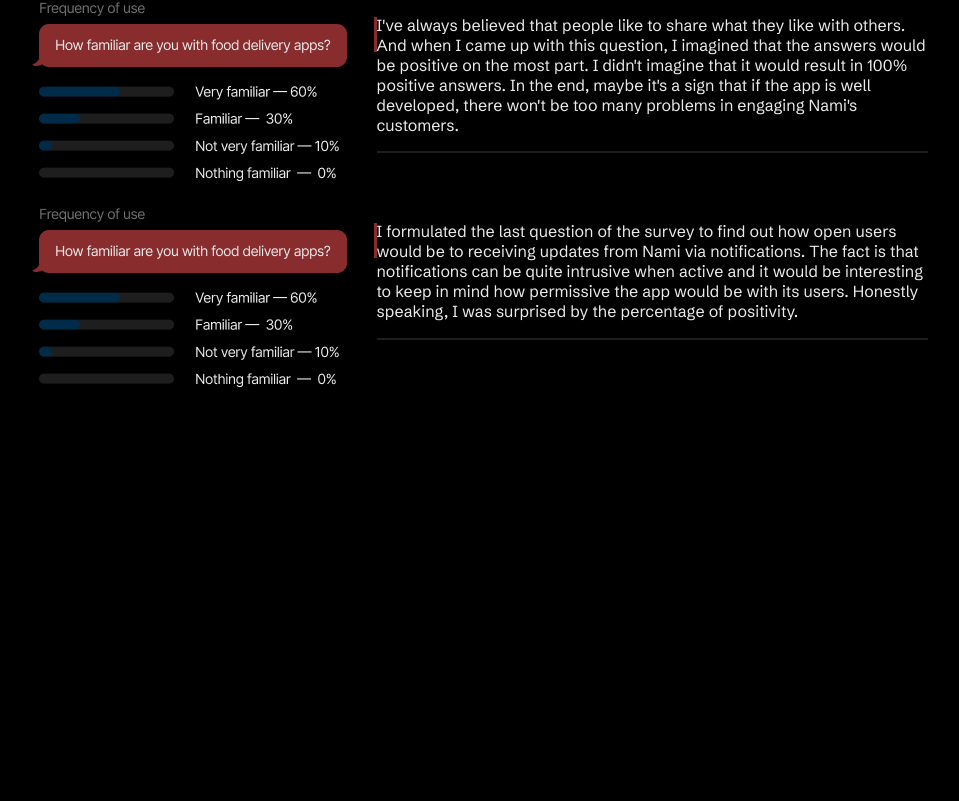
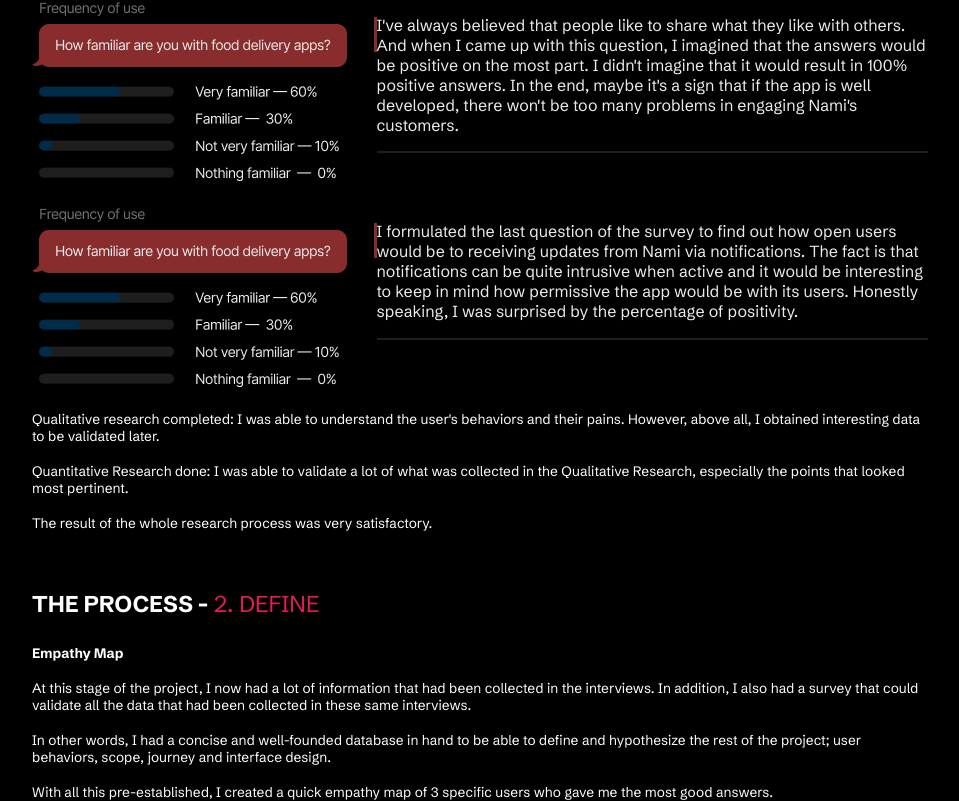
Before and after one commit to ViniciusHere/PortfolioBrenoNeves, a React (Vite) app: page /portfolioBrenoNeves/WorkNami in a window 1280 px wide. Shown: the part 4527-5328 px from the top of the page, without its empty margins (160-1119 px from the left). Before the commit the page ends 4919 px from the top, so only its background shows below. Built offline with nearby package versions, Linux system fonts and the light colour scheme.

Commit message:
Adicionando textos a pagina nami

```diff
--- a/src/pages/WorkNami.jsx
+++ b/src/pages/WorkNami.jsx
@@ -72,7 +72,7 @@ const WorkNami = () => {
                 </p>
             </section>
             <section className={styles.TextContainer}>
-                <p className={styles.Title}>{x ? 'THE PROCESS -' : 'O PROCESSO'}<span style={{color: '#E71B5A'}}>{x ? ' 1. RESEARCH' : ' 1. Pesquisa'}</span></p>
+                <p className={styles.Title}>{x ? 'THE PROCESS -' : 'O PROCESSO -'}<span style={{color: '#E71B5A'}}>{x ? ' 1. RESEARCH' : ' 1. PESQUISA'}</span></p>
                 <p className={styles.SubTitle}>{x ? 'Qualitative Researtch' : 'Pesquisa Qualitativa'}</p>
                 <p className={styles.resume}>{x ? translate.workNami.theprocess.research.text1EN : translate.workNami.theprocess.research.text1PT}</p>
                 <p className={styles.resume}>{x ? translate.workNami.theprocess.research.text2EN : translate.workNami.theprocess.research.text2PT}</p>
@@ -132,6 +132,18 @@ const WorkNami = () => {
                 img={Frequency11}
                 text={x ? translate.workNami.cards.text11EN : translate.workNami.cards.text11PT}
             ></Frequency>
+            <section className={styles.TextContainer}>
+                <p className={styles.resume}>{x ? translate.workNami.theprocess.research.text11EN : translate.workNami.theprocess.research.text11PT}</p>
+                <p className={styles.resume}>{x ? translate.workNami.theprocess.research.text12EN : translate.workNami.theprocess.research.text12PT}</p>
+                <p className={styles.resume}>{x ? translate.workNami.theprocess.research.text13EN : translate.workNami.theprocess.research.text13PT}</p>
+            </section>
+            <section className={styles.TextContainer}>
+                <p className={styles.Title}>{x ? 'THE PROCESS -' : 'O PROCESSO -'}<span style={{color: '#E71B5A'}}>{x ? ' 2. DEFINE' : ' 2. DEFINIR'}</span></p>
+                <p className={styles.SubTitle}>{x ? 'Empathy Map' : 'Mapa de empartia'}</p>
+                <p className={styles.resume}>{x ? translate.workNami.theoprocess2.text1EN : translate.workNami.theoprocess2.text1PT}</p>
+                <p className={styles.resume}>{x ? translate.workNami.theoprocess2.text2EN : translate.workNami.theoprocess2.text2PT}</p>
+                <p className={styles.resume}>{x ? translate.workNami.theoprocess2.text3EN : translate.workNami.theoprocess2.text3PT}</p>
+            </section>
         </div>
     )
 }
--- a/src/translate.json
+++ b/src/translate.json
@@ -290,7 +290,13 @@
                 "text9EN": "3. Nami's app is really necessary. It's simply unacceptable to lose delivery sales in 2024 because of platform fees.",
                 "text9PT": "3. O aplicativo da Nami é realmente necessário. É simplesmente inaceitável perder vendas de entrega em 2024 por causa das taxas da plataforma.",
                 "text10EN": "Having been able to collect some very interesting quotes from the interviews I did, I now needed to quantify these insights and understand the relevance of this data in numbers. So I created a Quantitative Research to complement our qualitative insights. It would provide statistical data to validate trends and patterns. I formulated a survey and sent it to 10 of Nami's clients. The purpose of the survey was to collect a concise amount of information, satisfaction levels, feature preferences, frequency of use, among other things, and deliver a metric that would be meaningful to start making decisions and planning Nami's product.",
-                "text10PT": "Tendo conseguido coletar algumas citações muito interessantes das entrevistas que fiz, agora precisava quantificar esses insights e entender a relevância desses dados em números. Então criei uma Pesquisa Quantitativa para complementar nossos insights qualitativos. Forneceria dados estatísticos para validar tendências e padrões. Formulei uma pesquisa e enviei para 10 clientes da Nami. O objetivo da pesquisa foi coletar uma quantidade concisa de informações, níveis de satisfação, preferências de recursos, frequência de uso, entre outras coisas, e entregar uma métrica que fosse significativa para começar a tomar decisões e planejar o produto da Nami."
+                "text10PT": "Tendo conseguido coletar algumas citações muito interessantes das entrevistas que fiz, agora precisava quantificar esses insights e entender a relevância desses dados em números. Então criei uma Pesquisa Quantitativa para complementar nossos insights qualitativos. Forneceria dados estatísticos para validar tendências e padrões. Formulei uma pesquisa e enviei para 10 clientes da Nami. O objetivo da pesquisa foi coletar uma quantidade concisa de informações, níveis de satisfação, preferências de recursos, frequência de uso, entre outras coisas, e entregar uma métrica que fosse significativa para começar a tomar decisões e planejar o produto da Nami.",
+                "text11EN": "Qualitative research completed: I was able to understand the user's behaviors and their pains. However, above all, I obtained interesting data to be validated later.",
+                "text11PT": "Pesquisa qualitativa concluída: consegui entender os comportamentos do usuário e suas dores. Porém, acima de tudo, obtive dados interessantes para serem validados posteriormente.",
+                "text12EN": "Quantitative Research done: I was able to validate a lot of what was collected in the Qualitative Research, especially the points that looked most pertinent.",
+                "text12PT": "Pesquisa Quantitativa realizada: Consegui validar muito do que foi coletado na Pesquisa Qualitativa, principalmente os pontos que me pareceram mais pertinentes.",
+                "text13EN": "The result of the whole research process was very satisfactory.",
+                "text13PT": "O resultado de todo o processo de pesquisa foi muito satisfatório."
             }
         },
         "cards": {
@@ -316,7 +322,16 @@
             "text10PT": "Sempre acreditei que as pessoas gostam de compartilhar o que gostam com os outros. E quando fiz essa pergunta imaginei que as respostas seriam em sua maioria positivas. Não imaginei que isso resultaria em respostas 100% positivas. No final das contas, talvez seja um sinal de que se o aplicativo for bem desenvolvido, não haverá muitos problemas para engajar os clientes da Nami.",
             "text11EN": "I formulated the last question of the survey to find out how open users would be to receiving updates from Nami via notifications. The fact is that notifications can be quite intrusive when active and it would be interesting to keep in mind how permissive the app would be with its users. Honestly speaking, I was surprised by the percentage of positivity.",
             "text11PT": "Formulei a última pergunta da pesquisa para descobrir o quão abertos os usuários estariam em receber atualizações da Nami por meio de notificações. O fato é que as notificações podem ser bastante intrusivas quando ativas e seria interessante ter em mente o quão permissivo o app seria com seus usuários. Sinceramente, fiquei surpreso com o percentual de positividade."
-        }
+        },
+    "theoprocess2": {
+        "text1EN": "At this stage of the project, I now had a lot of information that had been collected in the interviews. In addition, I also had a survey that could validate all the data that had been collected in these same interviews.",
+        "text1PT": "Nesta fase do projeto, já tinha muita informação que tinha sido recolhida nas entrevistas. Além disso, também tive uma pesquisa que pôde validar todos os dados que foram coletados nessas mesmas entrevistas.",
+        "text2EN": "In other words, I had a concise and well-founded database in hand to be able to define and hypothesize the rest of the project; user behaviors, scope, journey and interface design.",
+        "text2PT": "Ou seja, eu tinha em mãos um banco de dados conciso e bem fundamentado para poder definir e levantar hipóteses sobre o restante do projeto; comportamentos do usuário, escopo, jornada e design de interface.",
+        "text3EN": "With all this pre-established, I created a quick empathy map of 3 specific users who gave me the most good answers.",
+        "text3PT": "Com tudo isso pré-estabelecido, criei um rápido mapa de empatia de 3 usuários específicos que me deram respostas mais boas."
+    }
+
     }
 
 
```
